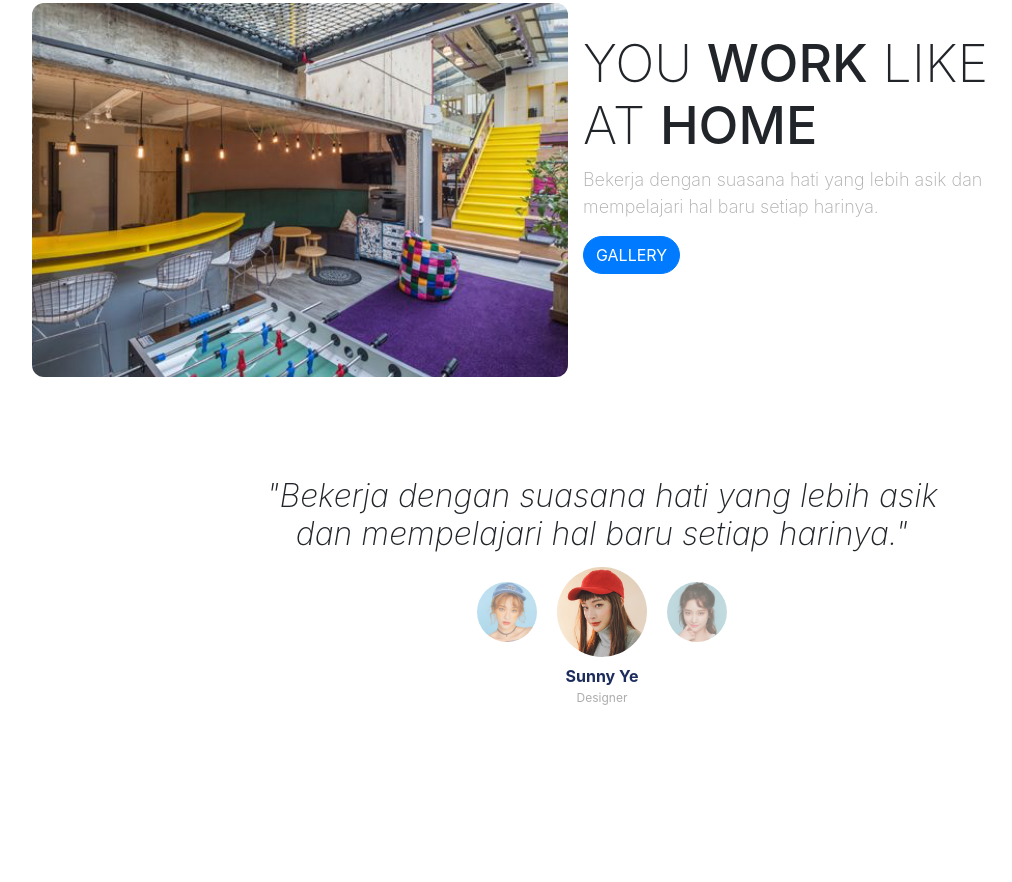
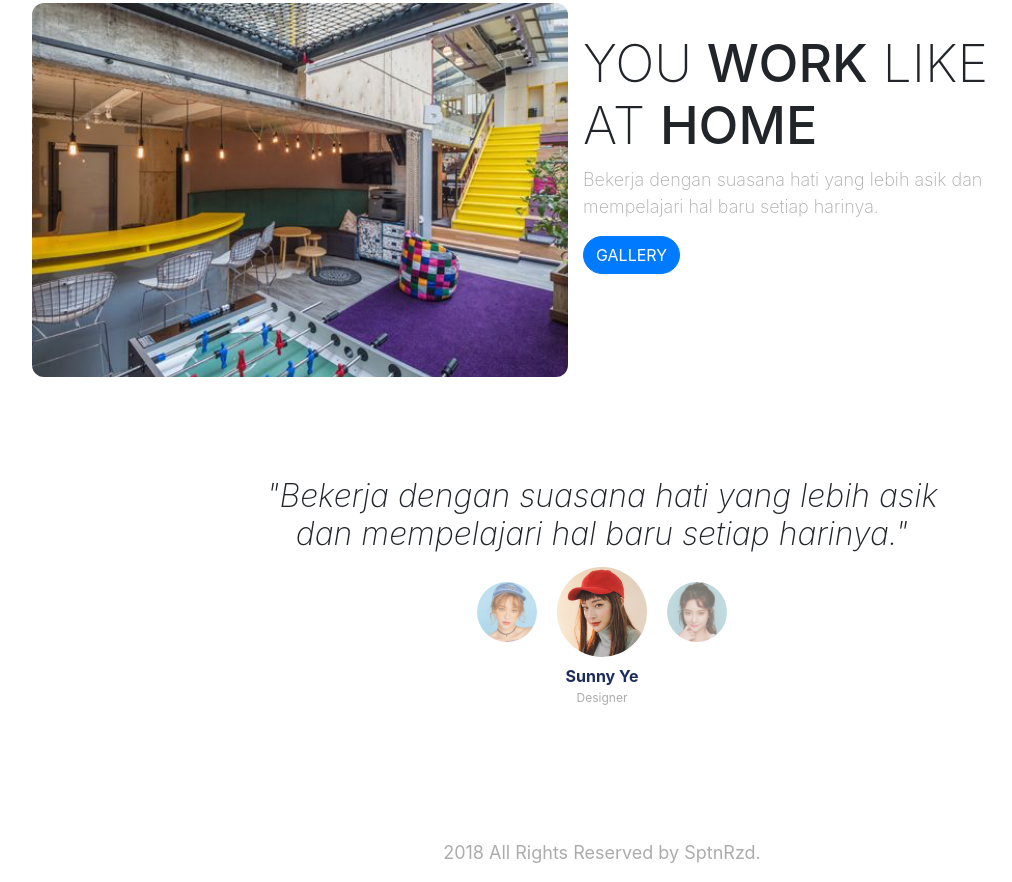
Before and after one commit to septian97/Web-Landing, a plain HTML site: page index.html in a window 1280 px wide. Shown: the part 838-1720 px from the top of the page, without its empty margins (38-1050 px from the left). Before the commit the page ends 1577 px from the top, so only its background shows below. Drawn offline with nearby package versions, Linux system fonts and the light colour scheme; a web font is replaced by a local one.

Commit message:
web landing

```diff
--- a/index.html
+++ b/index.html
@@ -121,7 +121,13 @@
 
 
 
-
+      <!-- footer -->
+      <div class="row footer">
+        <div class="col text-center">
+          <p>2018 All Rights Reserved by SptnRzd.</p>
+        </div>
+      </div>
+      <!-- akhir footer -->
 
 
     </div>
--- a/style.css
+++ b/style.css
@@ -149,6 +149,16 @@
     text-align: center;
 }
 
+/* Footer */
+.footer{
+    margin-top: 100px;
+}
+
+.footer p{
+    color: #acacac;
+    font-size: 18px;
+}
+
 /* DESKTOP VERSION */
 @media (min-width: 992px) {
     .navbar-brand, .nav-link{
```
